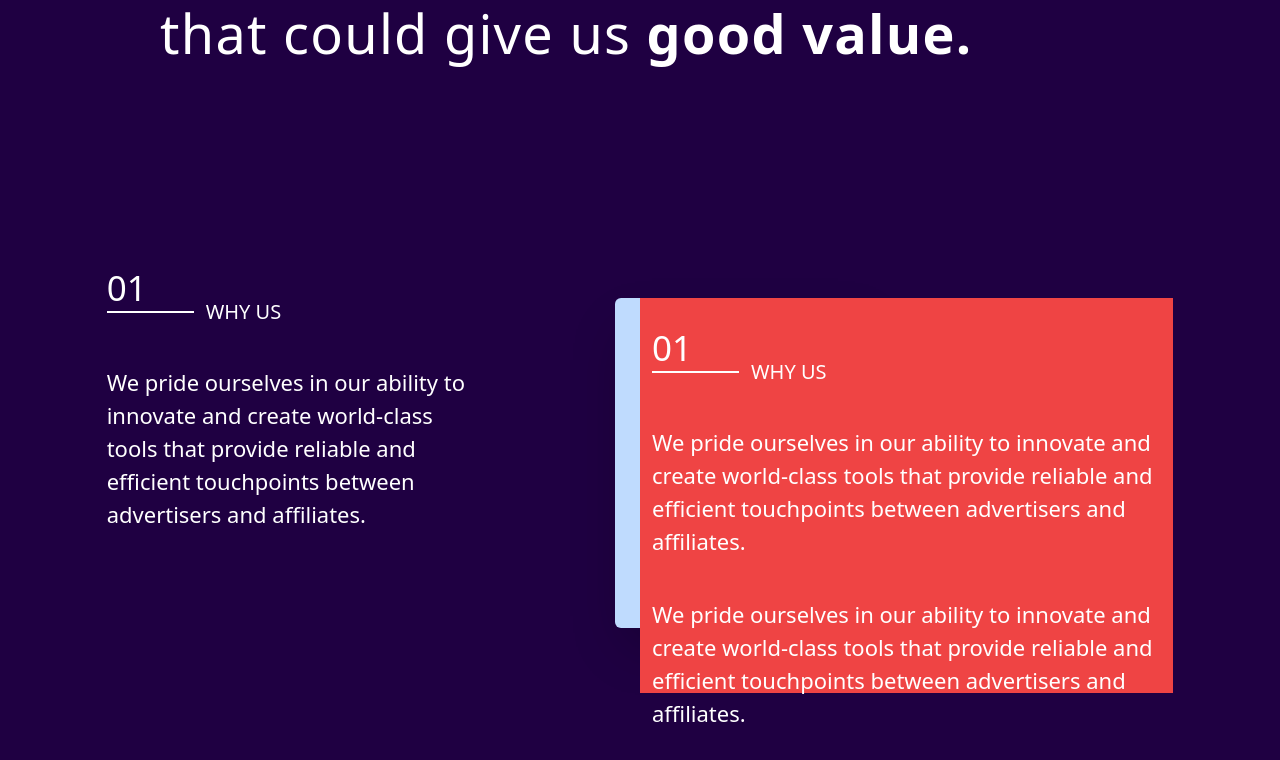
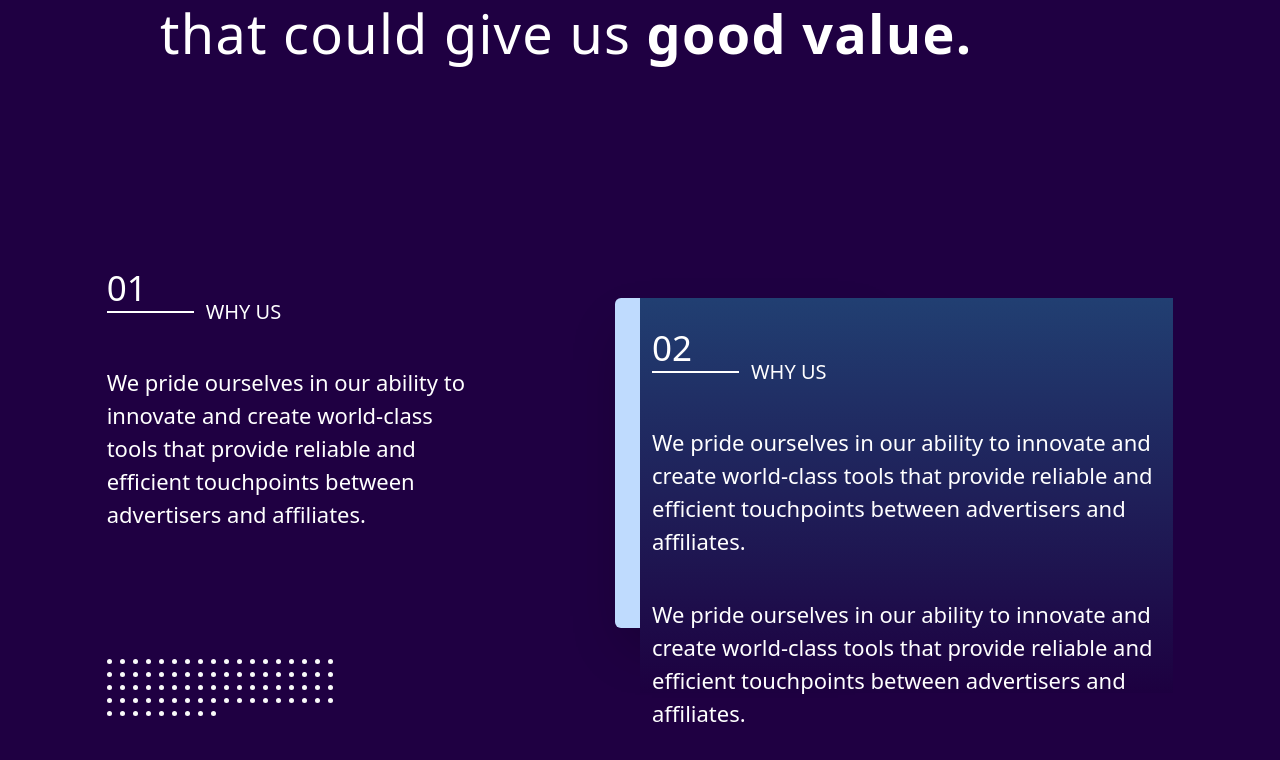
Before and after one commit to Ayomikuolatunji/paddle-frontend-assessment, a Next.js app: page /about in a window 1280 px wide. Shown: the part 1126-1886 px from the top of the page. Built offline with nearby package versions, Linux system fonts and the light colour scheme.

Commit message:
still on whyUs

```diff
--- a/layouts/about/WhyUs.tsx
+++ b/layouts/about/WhyUs.tsx
@@ -5,22 +5,19 @@ const WhyUs:React.FC = () => {
 
 
 
-    // useEffect(()=>{
-
-    //     var container = document.querySelector(".dot-group")! as HTMLDivElement;
-
-    //   function Values() {
-    //     for (let i = 0; i <Array.from(Array(81).keys()).length; i++) {
-    //         const createElement=document.createElement("div")! as HTMLDivElement
-    //       //   will be style in styles.css
-    //         createElement.className="dot-child"
-    //         container.appendChild(createElement)
-    //       }
-    //   }
-
-
-    //   Values()
-    // },[])
+    useEffect(()=>{
+     let container = document.querySelector(".dot-group")! as HTMLDivElement;
+      function Values() {
+        Array.from(Array(81).keys()).map((_, i)=>{
+            console.log(i);
+            const createElement=document.createElement("div")! as HTMLDivElement
+            //   will be style in styles.css
+              createElement.className="dot-child"
+              container.appendChild(createElement)
+           })
+      }
+      Values()
+    },[])
 
 
   return (
@@ -55,10 +52,10 @@ const WhyUs:React.FC = () => {
                         <div className='bg-blue-200 h-[330px] w-[260px] rounded-md shadow-2xl sm:opacity-[1] z-20  absolute top-[20%] sm:right-[12%]'>
                         </div>
                     </div>
-                    <div className="bg-red-500 bottom-0 absolute top-0 left-0 right-0 flex justify-start h-[395px] flex-col p-3">
-                          <div className="readmore flex items-center relative mt-12">
+                    <div className="bg-gradient-to-b from-[#213F72] to-[#1D0040]  bottom-0 absolute top-0 left-0 right-0 flex justify-start sm:h-[395px] h-[500px] flex-col p-3">
+                           <div className="readmore flex items-center relative mt-12">
                                 <span className="text absolute top-0 left-0 -mt-5 opacity-[1] sm:-mt-9 text-[#ffffff] text-[18px] font-medium sm:text-[35px]">
-                                    01
+                                    02
                                 </span>
                                 <span className='bg-[#FFFFFF] h-[2px] w-[87px] block'></span>
                                 <p className='text-[#FFFFFF] ml-3 cursor-pointer text-xl uppercase text-medium'>Why us
```
